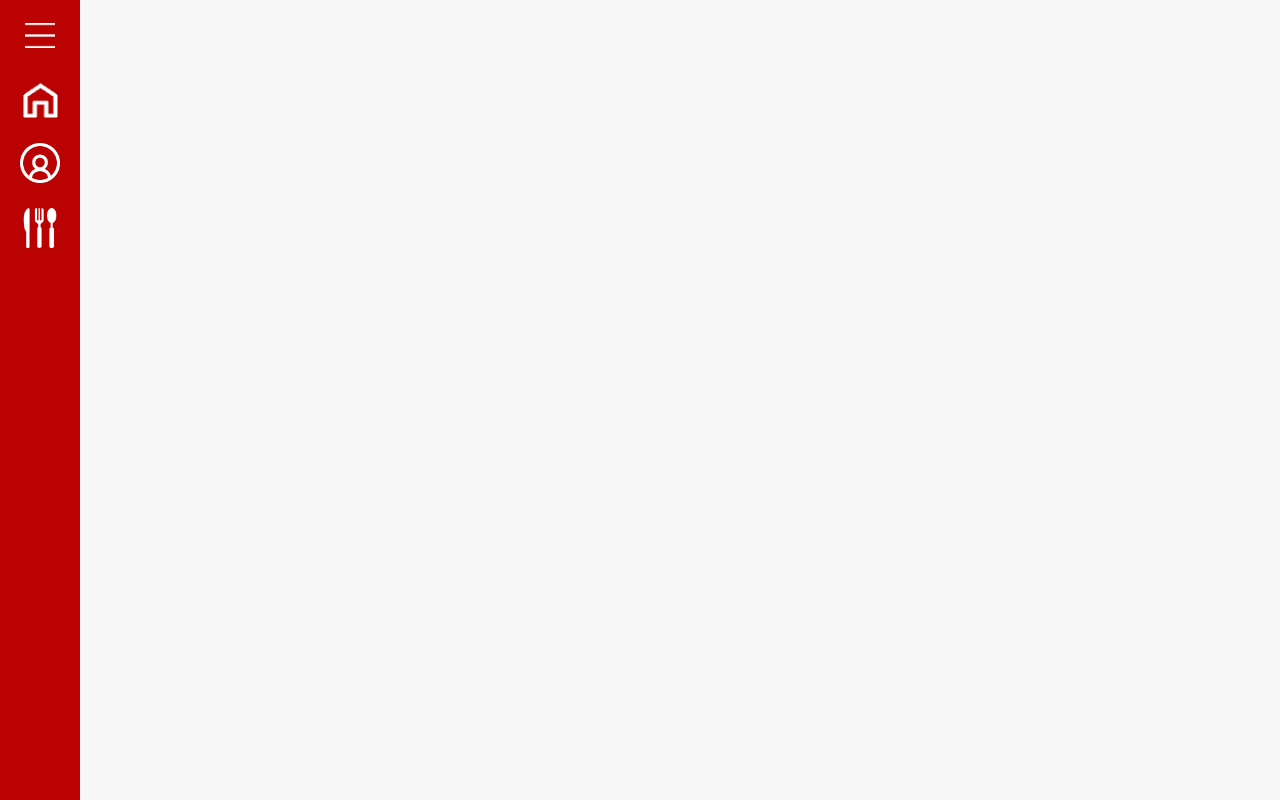
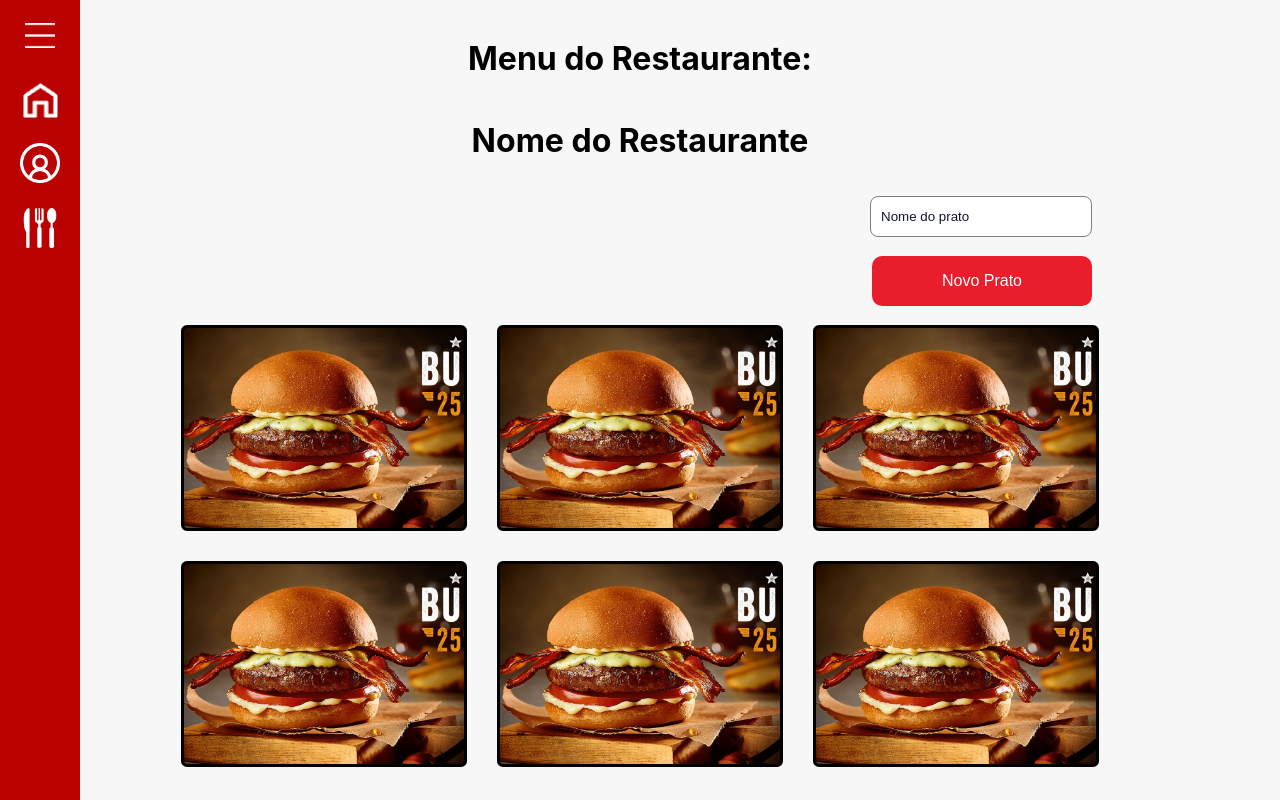
Before and after one commit to thiago-ulloa-develcode/ReactTreinamento, a React (Create React App) app: page /plates-page in a window 1280 px wide. Built offline with nearby package versions, Linux system fonts and the light colour scheme.

Commit message:
Design da tela de edição de pratos

```diff
--- a/src/pages/home-page/index.js
+++ b/src/pages/home-page/index.js
@@ -296,7 +296,7 @@ function HomePage() {
               src={kfImage}
               id="foodtypebutton"
               alt="foodtypebutton"
-              onClick={() => window.location.assign("/home")}
+              onClick={() => window.location.assign("/plates-page")}
             />
             <p id="menutext" className="text">
               Menu
--- a/src/pages/plates-page/index.js
+++ b/src/pages/plates-page/index.js
@@ -6,10 +6,13 @@ import menuImage from "./images/menubar.png";
 import profileImage from "./images/profileicon.png";
 import homeBtnImage from "./images/homebutton.png";
 import kfImage from "./images/kficon.png";
+import editIcon from "./images/editicon.png";
+import deleteIcon from "./images/deleteicon.png";
 
 function PlatesPage() {
   let navigate = useNavigate();
   const [btnState, setBtnState] = React.useState(false);
+  const [resName, setResName] = React.useState("");
 
   function openNav() {
     setBtnState((btnState) => !btnState);
@@ -34,6 +37,7 @@ function PlatesPage() {
   }
 
   return (
+    <div className="platesPage">
       <div className={`sideMenu${toggleClassCheck}`}>
         <div className="menubutton">
           <img
@@ -82,6 +86,48 @@ function PlatesPage() {
           </div>
         </div>
       </div>
+      <h1>Menu do Restaurante:</h1>
+      <h1>Nome do Restaurante</h1>
+      <div className="centerDivide">
+        <div className="plateFunctions">
+          <input
+            type="text"
+            name="pltsrcInput"
+            placeholder="Nome do prato"
+            id="pltsrcInput"
+          />
+          <button type="button" id="newplatebtn">
+            Novo Prato
+          </button>
+        </div>
+        <div className="plateslist">
+          <div className="plate1">
+            <img src={editIcon} id="editbutton" alt="editbutton" />
+            <img src={deleteIcon} id="deletebutton" alt="deletebutton" />
+          </div>
+          <div className="plate2">
+            <img src={editIcon} id="editbutton" alt="editbutton" />
+            <img src={deleteIcon} id="deletebutton" alt="deletebutton" />
+          </div>
+          <div className="plate3">
+            <img src={editIcon} id="editbutton" alt="editbutton" />
+            <img src={deleteIcon} id="deletebutton" alt="deletebutton" />
+          </div>
+          <div className="plate4">
+            <img src={editIcon} id="editbutton" alt="editbutton" />
+            <img src={deleteIcon} id="deletebutton" alt="deletebutton" />
+          </div>
+          <div className="plate5">
+            <img src={editIcon} id="editbutton" alt="editbutton" />
+            <img src={deleteIcon} id="deletebutton" alt="deletebutton" />
+          </div>
+          <div className="plate6">
+            <img src={editIcon} id="editbutton" alt="editbutton" />
+            <img src={deleteIcon} id="deletebutton" alt="deletebutton" />
+          </div>
+        </div>
+      </div>
+    </div>
   );
 }
 
--- a/src/pages/plates-page/styles.css
+++ b/src/pages/plates-page/styles.css
@@ -1,71 +1,88 @@
-.resProfile {
+.platesPage {
   display: flex;
   flex-direction: column;
   justify-content: center;
   align-items: center;
-  height: auto;
-  bottom: 0;
-  top: 0;
-  left: 0;
-  right: 0;
-  margin: 10px;
+  width: 100%;
+  height: 100%;
 }
 
-.profile-data {
+.plateFunctions {
+  display: flex;
+  justify-content: space-between;
+  width: 250px;
+  flex-direction: column;
+  align-self: flex-end;
+  margin-right: 20px;
+}
+
+.centerDivide {
   display: flex;
   flex-direction: column;
-  align-items: center;
-  width: 900px;
-  height: 700px;
-  padding: 20px;
-  border: 3px solid black;
-  border-radius: 6px;
-  text-align: center !important;
 }
 
-#inputdata {
-  width: 40%;
-  margin: 15px 10px;
-  border-radius: 8px;
+#pltsrcInput {
   border: 1px;
   border-color: gray;
   border-style: solid;
+  width: 80%;
 }
 
-#inputmatriz {
-  width: 84.5%;
-  margin: 15px 10px;
-  border-radius: 8px;
-  border: 1px;
-  border-color: gray;
-  border-style: solid;
+.plateslist {
+  display: flex;
+  justify-content: center;
+  flex-wrap: wrap;
+  width: 1000px;
+  height: 100%;
 }
 
-#extralinks {
-  margin: 23px 15px;
-  width: 375px;
-  color: blue;
-  text-decoration: underline;
+.plate1,
+.plate2,
+.plate3,
+.plate4,
+.plate5,
+.plate6 {
+  content-visibility: hidden;
+  width: 280px;
+  height: 200px;
+  border: 3px solid black;
+  border-radius: 6px;
+  margin: 15px;
+  text-align: center !important;
+  background-image: url(./images/promotionex.jpg);
+  background-size: cover;
 }
 
-#extralinks:hover {
-  color: green;
+.plate1:hover,
+.plate2:hover,
+.plate3:hover,
+.plate4:hover,
+.plate5:hover,
+.plate6:hover {
+  content-visibility: visible;
+  display: flex;
+  justify-content: center;
+  align-items: center;
+  width: 280px;
+  height: 200px;
+  border: 3px solid darkgrey;
+  border-radius: 6px;
+  margin: 15px;
+  text-align: center !important;
+  background-image: url(./images/promotionex.jpg);
+  filter: grayscale(70%);
+  background-size: cover;
 }
 
-.inputs1 {
-  display: flex;
-  justify-content: center;
-  flex-direction: row;
-  flex-wrap: wrap;
+#editbutton,
+#deletebutton {
+  width: 24%;
+  height: auto;
+  background-color: white;
+  border-radius: 15px;
 }
 
-.inputs2 {
-  display: flex;
-  flex-direction: row;
-  justify-content: center;
-  flex-wrap: wrap;
+#editbutton:hover,
+#deletebutton:hover {
+  cursor: pointer;
 }
-
-button {
-  width: 88%;
-}
```
Also changed, not shown: src/pages/plates-page/images/deleteicon.png (added), src/pages/plates-page/images/editicon.png (added). Lines whose indentation alone changed are shown as unchanged.
